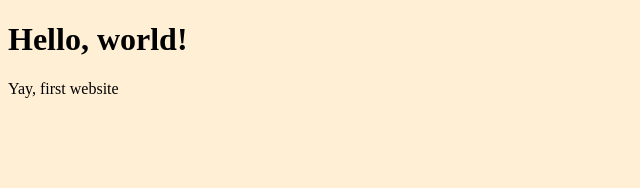
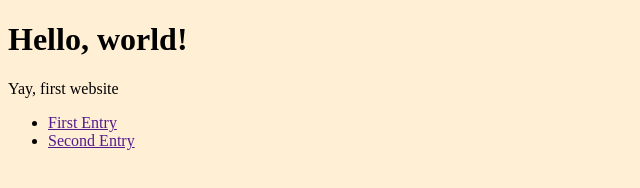
Before and after one commit to kangy198/c1i, a plain HTML site: page index.html in a window 1280 px wide. Shown: the whole page, without its empty margins (0-640 px from the left). Drawn offline with Linux system fonts and the light colour scheme.

Commit message:
Update index.html

```diff
--- a/index.html
+++ b/index.html
@@ -12,5 +12,10 @@
     <p>
       Yay, first website
     </p>
+
+    <ul>
+      <li> <a href=""> First Entry </a> </li>
+      <li> <a href=""> Second Entry </a> </li>
+    </ul>
   </body>
 </html>
```
